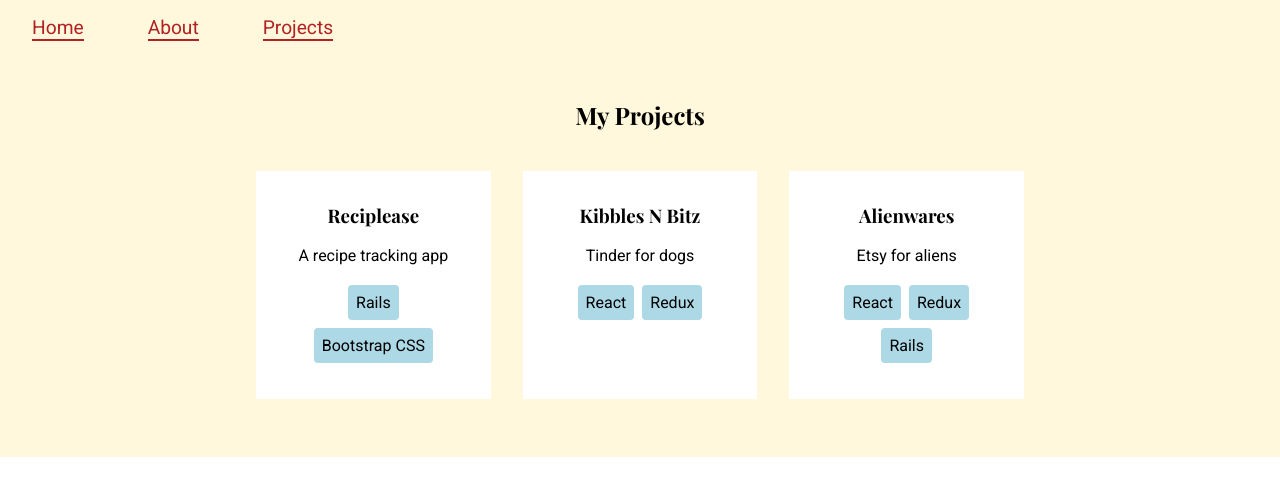
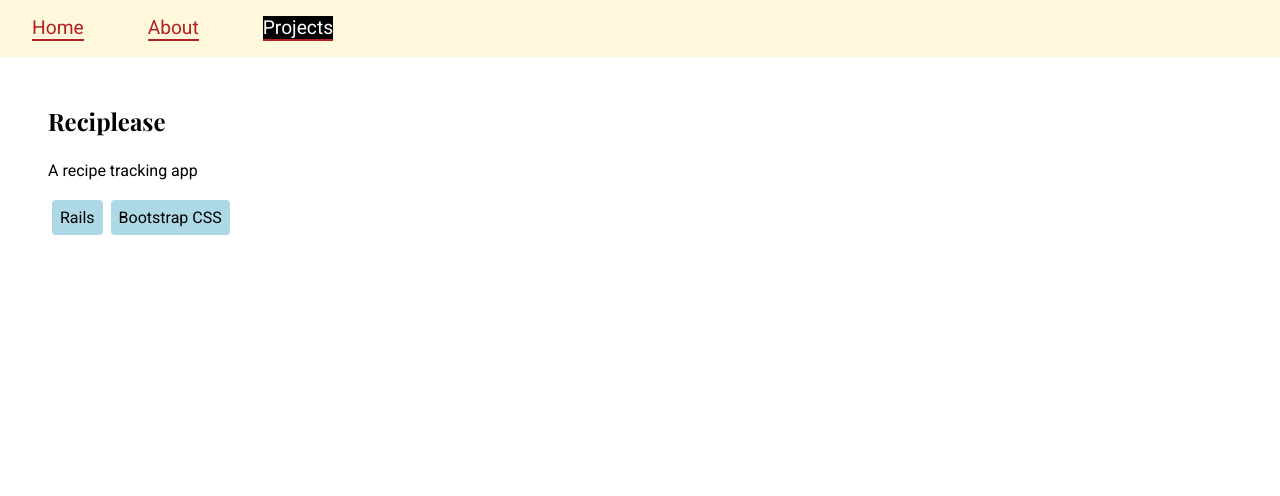
Before and after one commit to citixenken/portfolio-site, a React (Create React App) app: page /projects/1 in a window 1280 px wide. Shown: the top 496 px of the page. Built offline with nearby package versions, Linux system fonts and the light colour scheme; data requests are answered from the project's data file.

Commit message:
setting up Link, NavLink, and URL params

```diff
--- a/src/components/app/App.js
+++ b/src/components/app/App.js
@@ -1,17 +1,16 @@
-import React, { useState } from "react";
+import React from "react";
 import { Switch, Route } from "react-router-dom";
 import "./App.css";
 import NavBar from "../navbar/NavBar";
 import Home from "../home/Home";
 import About from "../about/About";
 import ProjectList from "../projectlist/ProjectList";
+import ProjectDetail from "../projectdetail/ProjectDetail";
 
 function App() {
-  const [page, setPage] = useState("/");
-
   return (
     <div>
-      <NavBar onChangePage={setPage} />
+      <NavBar />
       <Switch>
         <Route exact path="/">
           <Home />
@@ -19,8 +18,11 @@ function App() {
         <Route path="/about">
           <About />
         </Route>
-        <Route path="/projects">
+        <Route exact path="/projects">
           <ProjectList />
+        </Route>
+        <Route path="/projects/:id">
+          <ProjectDetail />
         </Route>
         <Route path="*">
           <h2>404 Page Not Found</h2>
--- a/src/components/navbar/NavBar.js
+++ b/src/components/navbar/NavBar.js
@@ -1,21 +1,14 @@
-import React from "react";
+// import React from "react";
+import { NavLink } from "react-router-dom";
 
-function NavBar({ onChangePage }) {
-  function handleLinkClick(evt) {
-    evt.preventDefault();
-    onChangePage(evt.target.pathname);
-  }
+function NavBar() {
   return (
     <nav>
-      <a onClick={handleLinkClick} href="/">
+      <NavLink exact to="/">
         Home
-      </a>
-      <a onClick={handleLinkClick} href="/about">
-        About
-      </a>
-      <a onClick={handleLinkClick} href="/projects">
-        Projects
-      </a>
+      </NavLink>
+      <NavLink to="/about">About</NavLink>
+      <NavLink to="/projects">Projects</NavLink>
     </nav>
   );
 }
--- /dev/null
+++ b/src/components/projectdetail/ProjectDetail.js
@@ -0,0 +1,39 @@
+import React, { useState, useEffect } from "react";
+import { useParams } from "react-router-dom";
+
+function ProjectDetail() {
+  const [project, setProject] = useState(null);
+  //   const params = useParams();
+  const { id } = useParams();
+  //   console.log(params);
+  //   const id = 1;
+
+  useEffect(() => {
+    fetch(`http://localhost:3000/projects/${id}`)
+      .then((res) => res.json())
+      //   .then((project) => console.log(project))
+      .then((project) => setProject(project))
+      .catch((err) => console.log(err));
+  }, [id]);
+
+  if (!project) return <h2>Loading...</h2>;
+
+  const { name, about, technologies } = project;
+  const technologiesList = technologies.map((tech) => (
+    <span key={tech}>{tech}</span>
+  ));
+
+  return (
+    <div>
+      <section>
+        <div className="project-item">
+          <h1>{name}</h1>
+          <p>{about}</p>
+          <div className="technologies">{technologiesList}</div>
+        </div>
+      </section>
+    </div>
+  );
+}
+
+export default ProjectDetail;
--- a/src/components/projectitem/ProjectItem.js
+++ b/src/components/projectitem/ProjectItem.js
@@ -1,6 +1,7 @@
 import React from "react";
+import { Link } from "react-router-dom";
 
-function ProjectItem({ name, about, technologies }) {
+function ProjectItem({ id, name, about, technologies }) {
   const technologiesList = technologies.map((tech, index) => (
     <span key={index}>{tech}</span>
   ));
@@ -9,6 +10,7 @@ function ProjectItem({ name, about, technologies }) {
       <h3>{name}</h3>
       <p>{about}</p>
       <div className="technologies">{technologiesList}</div>
+      <Link to={`/projects/${id}`}>See more</Link>
     </div>
   );
 }
--- a/src/components/projectlist/ProjectList.js
+++ b/src/components/projectlist/ProjectList.js
@@ -15,6 +15,7 @@ function ProjectList() {
   const projectItems = projects.map((project) => (
     <ProjectItem
       key={project.id}
+      id={project.id}
       name={project.name}
       about={project.about}
       technologies={project.technologies}
--- a/src/index.css
+++ b/src/index.css
@@ -44,6 +44,11 @@ nav a:hover,
 nav a:active {
   color: tomato;
   border-bottom: 2px solid tomato;
+}
+
+nav a.active {
+  background: #000;
+  color: #fff;
 }
 
 #home {
--- a/src/index.js
+++ b/src/index.js
@@ -7,11 +7,11 @@ import reportWebVitals from "./reportWebVitals";
 
 const root = ReactDOM.createRoot(document.getElementById("root"));
 root.render(
-  <React.StrictMode>
-    <BrowserRouter>
-      <App />
-    </BrowserRouter>
-  </React.StrictMode>
+  // <React.StrictMode>
+  <BrowserRouter>
+    <App />
+  </BrowserRouter>
+  // </React.StrictMode>
 );
 
 // If you want to start measuring performance in your app, pass a function
```
Also changed, not shown: src/components/projectdetail/ProjectDetail.css (added).
